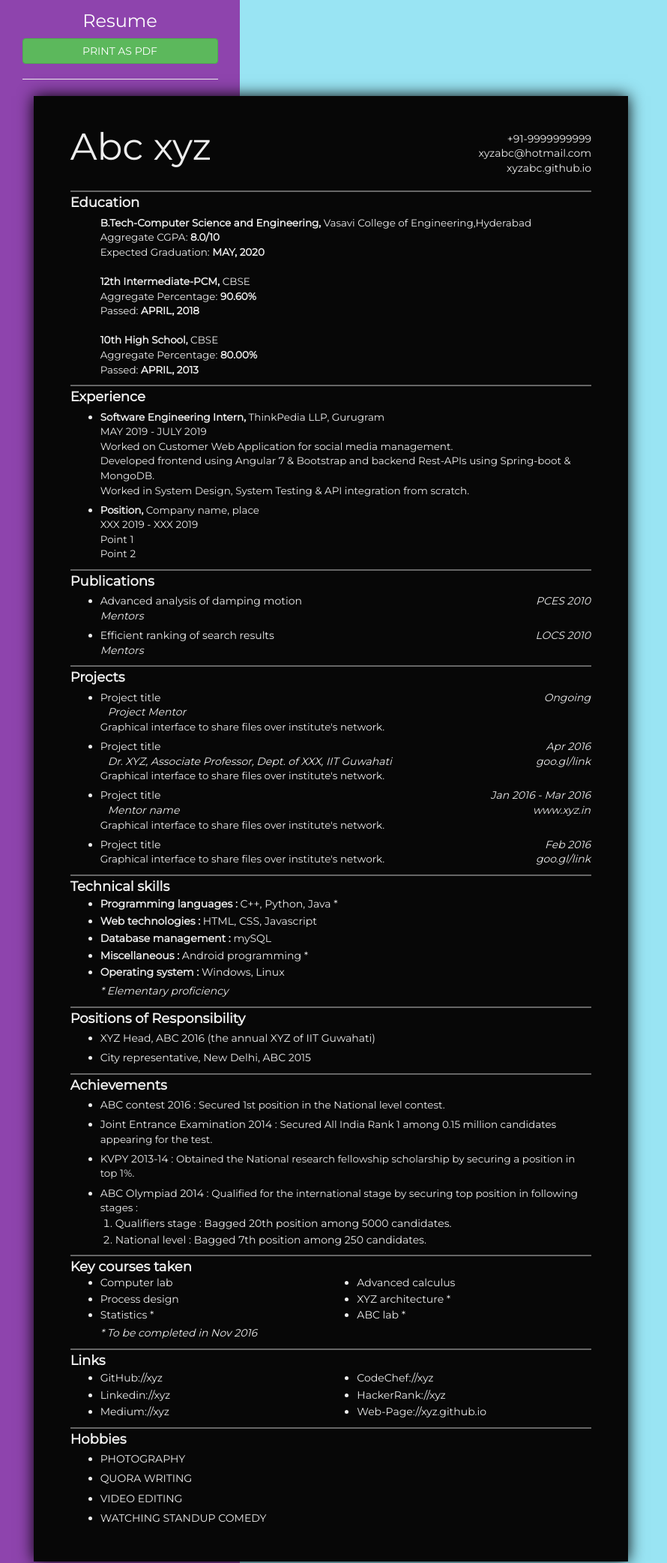
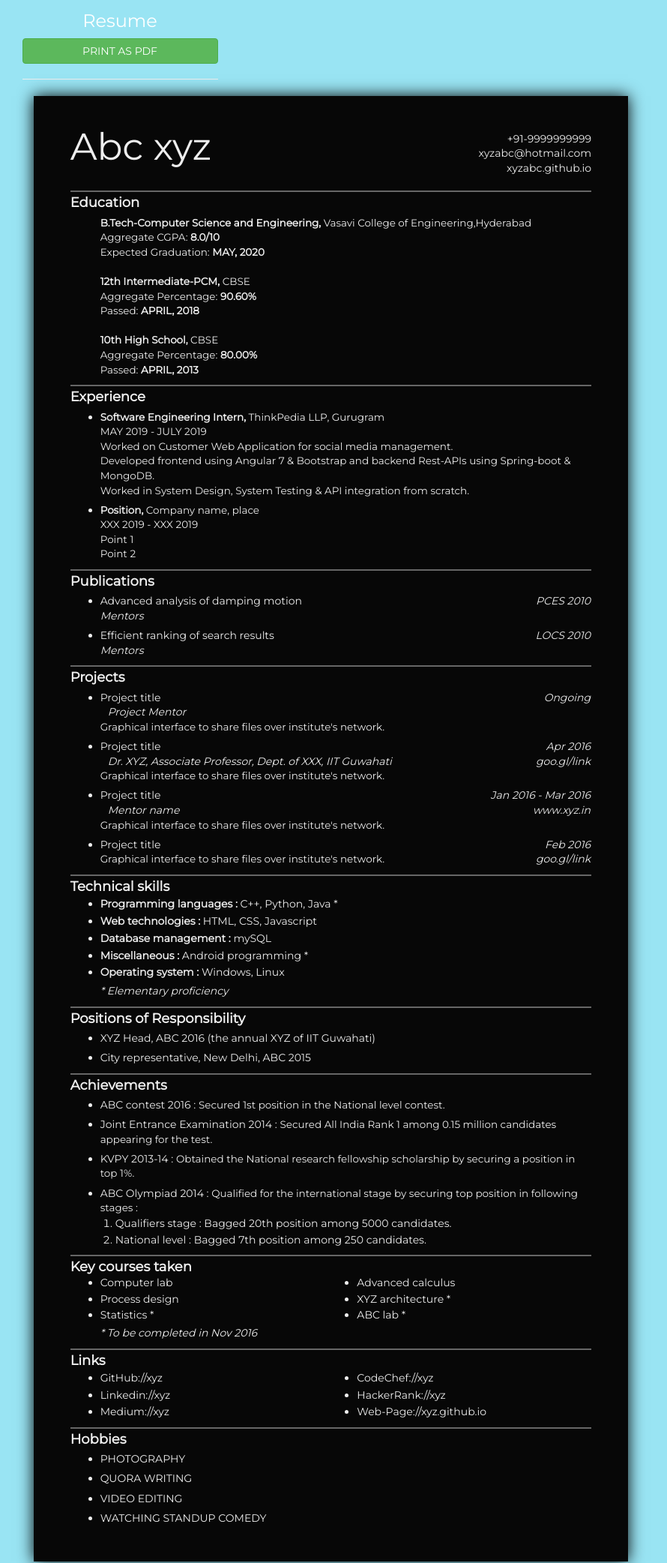
Before and after one commit to anishacse2018/WPSCSEB, a PHP site: page /resume.html in a window 1280 px wide. Shown: the whole page at 75% size, without its empty margins (0-890 px from the left). Run offline with PHP 8.4, Linux system fonts and the light colour scheme; some libraries are stand-ins or nearby versions; some web fonts are replaced.

Commit message:
Update main.css

```diff
--- a/css/main.css
+++ b/css/main.css
@@ -6,7 +6,7 @@ body {
 }
 
 #left {
-	background-color: #8E44AD;
+	background-color: #99E4F3;
 	line-height: 1em;
 }
 #left * {
```
